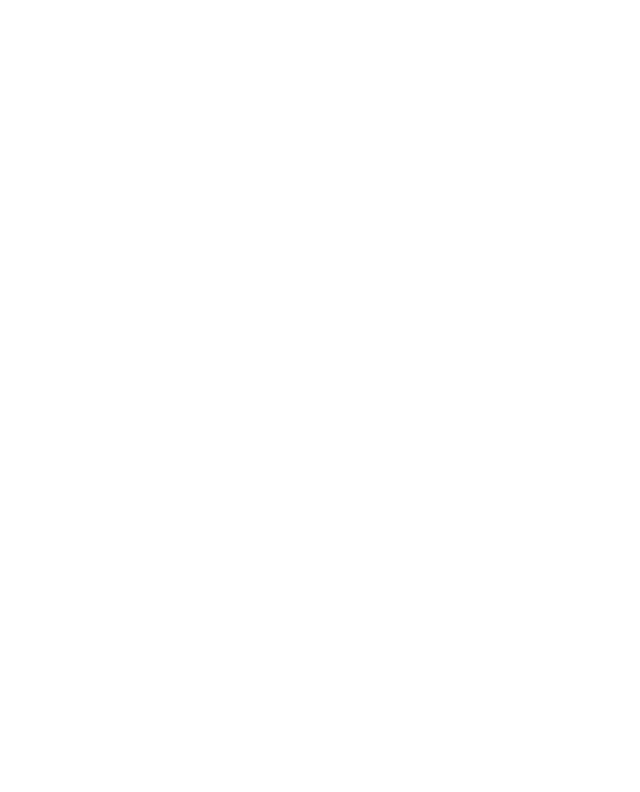
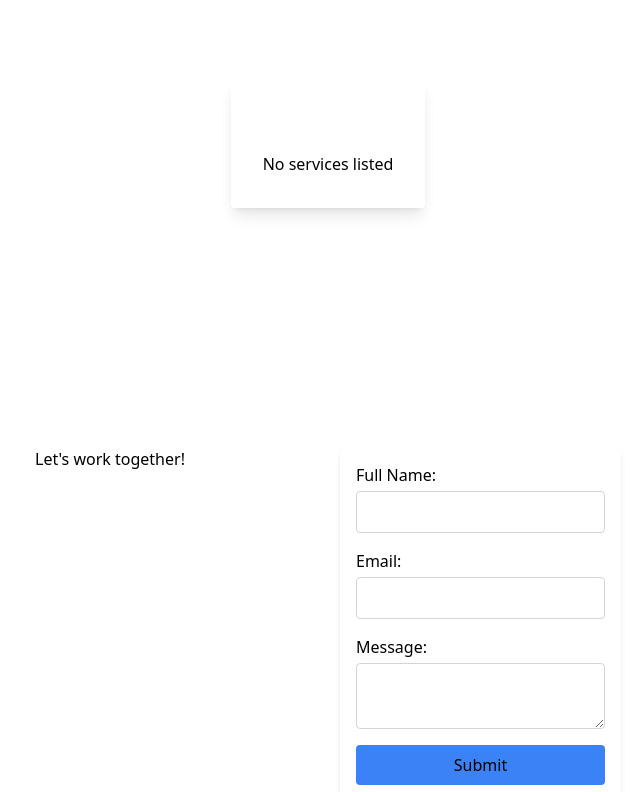
Before and after one commit to NatalieVinyu/natalie-vinyu-portfolio, a React (Create React App) app: page / in a window 1280 px wide. Shown: the part 1648-2440 px from the top of the page, without its empty margins (312-952 px from the left). Before the commit the page ends 1648 px from the top, so only its background shows below. Built offline with nearby package versions, Linux system fonts and the light colour scheme.

Commit message:
added components

```diff
--- a/src/App.js
+++ b/src/App.js
@@ -4,9 +4,9 @@
 import Homepage from './components/homepage/homepage'
 import { Navbar } from './components/navbar/navbar'
 import { About } from './components/about/about'
-//import Card from './components/card/card'
-//import Contact from './components/contact/contact'
-//import Footer from './components/footer/footer'
+import { Services } from './components/services/services'
+import { Contact } from './components/contact/contact'
+import { Footer } from './components/footer/footer'
 
 function App() {
   return (
@@ -14,6 +14,9 @@
       <Navbar />
       <Homepage />
       <About />
+      <Services />
+      <Contact />
+      <Footer />
     </Router>
 
 
--- a/src/components/contact/contact.js
+++ b/src/components/contact/contact.js
@@ -0,0 +1,48 @@
+// named export
+
+export const Contact = () => {
+  return (
+    <div id='contact' className='mx-auto min-h-screen flex flex-col justify-between'>
+      <div className='flex justify-center items-center flex-grow'>
+        <div className='grid grid-cols-1 md:grid-cols-2 gap-6'>
+          <div className='font-sans'>
+            <h1>Let's work together!</h1>
+          </div>
+          <div className='hover:animate-slide-in-right'>
+            <form className='max-w-lg mx-auto p-4 bg-white shadow-md rounded-lg'>
+              <div className='mb-4'>
+                <label className='block text-grey-700'>Full Name:</label>
+                <input
+                  type='text'
+                  id='name'
+                  className="mt-1 block w-full p-2 border border-gray-300 rounded focus:outline-none focus:ring focus:ring-blue-500"
+                />
+              </div>
+
+              <div className='mb-4'>
+                <label className='block text-grey-700'>Email:</label>
+                <input
+                  type='email'
+                  id='name'
+                  className="mt-1 block w-full p-2 border border-gray-300 rounded focus:outline-none focus:ring focus:ring-blue-500"
+                />
+              </div>
+
+              <div className='mb-4'>
+                <label className='block text-grey-700'>Message:</label>
+                <textarea
+                  id='message'
+                  className="mt-1 block w-full p-2 border border-gray-300 rounded focus:outline-none focus:ring focus:ring-blue-500"
+                />
+              </div>
+
+              <button className='w-full bg-blue-500 py-2 px-4 rounded hover:bg-blue-700' type='submit'>Submit</button>
+
+            </form>
+          </div>
+        </div>
+      </div>
+
+    </div>
+  )
+}
--- a/src/components/footer/footer.js
+++ b/src/components/footer/footer.js
@@ -0,0 +1,11 @@
+// named export
+
+export const Footer = () => {
+  return (
+    <div className='text-white'>
+      <div className='flex justify-center bg-blue-400'>
+        © Natalie Vinyu 2024
+      </div>
+    </div>
+  )
+}
--- a/src/components/services/services.js
+++ b/src/components/services/services.js
@@ -0,0 +1,40 @@
+//named export
+
+export const Services = ({ title, imageUrl, list}) => {
+  return (
+    <div id='services' className='container mx-auto pt-16'>
+        {/* Grid container to create a responsive layout */}
+      <div className='flex flex-col align-center items-center'>
+
+        {/* Card Wrapper */}
+        <div className='max-w-sm rounded shadow-lg bg-white m-4 flex flex-col'>
+
+            {/* Title */}
+            <div className='text-center font-bold text-2xl mb-2 px-6 py-4'>
+              {title}
+            </div>
+
+            {/* Image */}
+            <div className="w-full h-auto">
+              <img src={imageUrl} alt={title} />
+            </div>
+
+            {/* List */}
+            <div className='px-8 py-8'>
+              <ul className='list-disc list-inside'>
+                {Array.isArray(list) && list.length > 0 ? (list.map((item, index) => (<li key={index} className='text-lg'>{item}</li>
+                ))
+              ) : (
+                <p>No services listed</p>
+              )}
+              </ul>
+            </div>
+
+
+        </div>
+
+      </div>
+
+    </div>
+  )
+}
```
